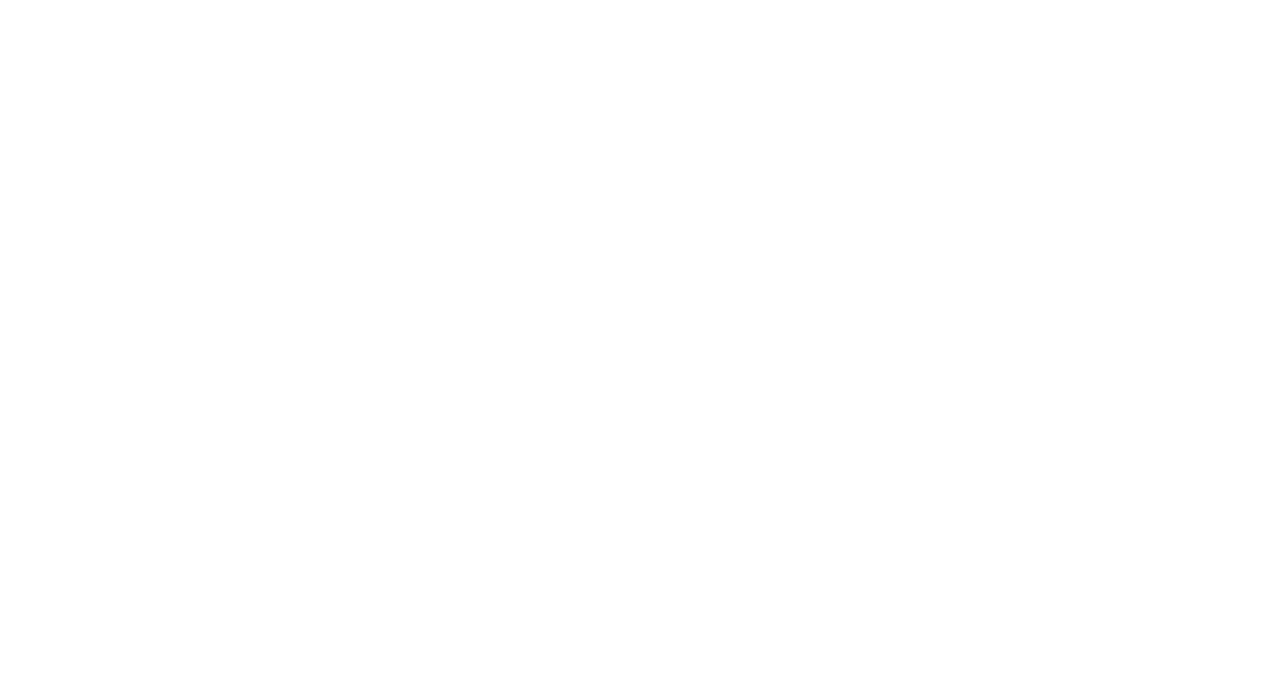
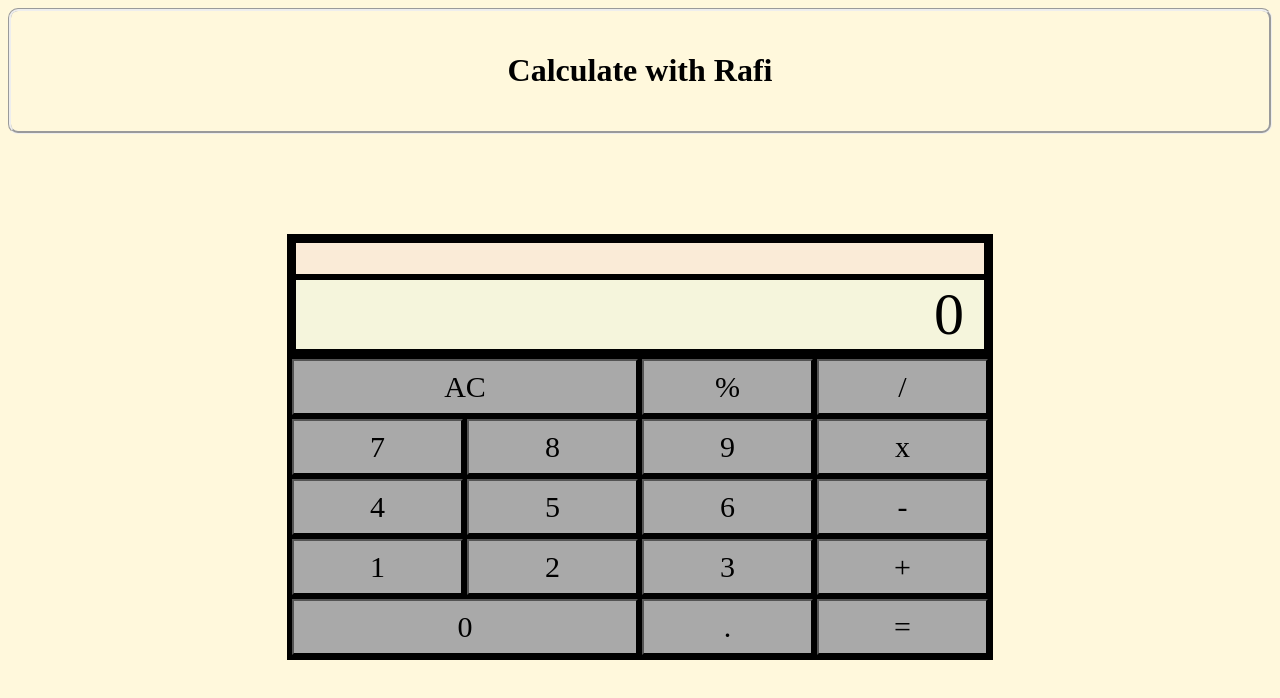
Before and after one commit to loud3stsil3nce/calculatorProject, a plain HTML site: page index.html in a window 1280 px wide. Drawn offline with Linux system fonts and the light colour scheme.

Commit message:
Big additions! Created user interface -- calculator body with buttons. Still need to link buttons to javascript and have them work. Will come soon! Utilized CSS Grid to create calculator.

```diff
--- a/index.html
+++ b/index.html
@@ -6,9 +6,38 @@
         <link rel="stylesheet" type="text/css" href="styles.css">
     </head>
     <body>
+        <div class="header-section">
+            <h1>Calculate with Rafi</h1>
+        </div>
         <div class="calculator">
-            <div class="display-screen"></div>
-            <div class="pad"></div>
+            <div class="display-screen">
+                <div class="operation"></div>
+                <div class="answer">0</div>
+            </div>
+
+
+            <div class="buttonPad grid-container">
+                <button id="allClear">AC</button>
+                <button id="remainder">%</button>
+                <button id="divide">/</button>
+                <button id="seven">7</button>
+                <button id="eight">8</button>
+                <button id="nine">9</button>
+                <button id="multiply">x</button>
+                <button id="four">4</button>
+                <button id="five">5</button>
+                <button id="six">6</button>
+                <button id="subtract">-</buttondiv>
+                <button id="one">1</button>
+                <button id="two">2</button>
+                <button id="three">3</button>
+                <button id="add">+</button>
+                <button id="zero">0</button>
+                <button id="decimal">.</button>
+                <button id="equals">=</button>
+
+
+            </div>
         </div>
 
 
--- a/styles.css
+++ b/styles.css
@@ -0,0 +1,153 @@
+
+* {
+    background-color: cornsilk;
+    font-family: 'Times New Roman', Times, serif;
+}
+.header-section {
+    border-style: solid;
+    border-radius: 10px;
+    border-style: groove;
+    margin-bottom: 0;
+    padding: 20px;
+    align-content: center;
+    text-align: center;
+    justify-content: center;
+}
+
+.calculator {
+    height:max-content;
+    width: 700px;
+    margin: auto;
+    margin-top: 100px;
+    border-style: solid;
+
+    padding: 0;
+
+}
+
+
+.grid-container {
+    display: grid;
+    grid-template-columns: 1fr 1fr 1fr 1fr;
+    grid-template-rows: 1fr 1fr 1fr 1fr 1fr;
+    grid-gap: 0.1px;
+
+    grid-template-areas:
+    "allClear allClear remainder divide"
+    "seven eight nine multiply"
+    "four five six subtract"
+    "one two three add"
+    "zero zero decimal equals";
+}
+
+
+
+.display-screen {
+border-style: solid;
+
+margin: 0;
+display:grid;
+grid-template-rows: 1fr 2fr;
+
+
+}
+
+.operation {
+border-style: solid;
+background-color:antiquewhite;
+text-align: end;
+font-size: 20px;
+min-height: auto;
+padding-right: 20px;
+}
+
+.answer {
+
+border-style: solid;
+border-color: black;
+
+background-color:beige;
+text-align: end;
+font-size: 60px;
+min-height: auto;
+padding-right: 20px;
+
+}
+
+
+
+
+.buttonPad {
+    height:300px;
+    margin: 0;
+    background-color: black;
+    padding-top: 2px;
+}
+
+.buttonPad > button {
+    background-color:darkgrey;
+    margin: 2px;
+    font-size: 30px;
+    font-family: 'Times New Roman', Times, serif;
+}
+
+
+
+
+#allClear {
+    grid-area: allClear;
+}
+
+#remainder {
+    grid-area: remainder;
+}
+
+#divide {
+    grid-area: divide;
+}
+
+#seven {
+    grid-area:seven;
+}
+#eight {
+    grid-area:eight;
+}
+#nine {
+    grid-area:nine;
+}
+#multiply {
+    grid-area:multiply
+}
+#four {
+    grid-area:four;
+}
+#five {
+    grid-area:five;
+}
+#six {
+    grid-area:six;
+}
+#subtract {
+    grid-area:subtract;
+}
+#one {
+    grid-area:one;
+}
+#two {
+    grid-area:two;
+}
+#three {
+    grid-area:three;
+}
+#add {
+    grid-area:add;
+}
+#zero {
+    grid-area: zero;
+}
+#decimal {
+    grid-area:decimal;
+}
+#equals {
+    grid-area:equals;
+}
```
